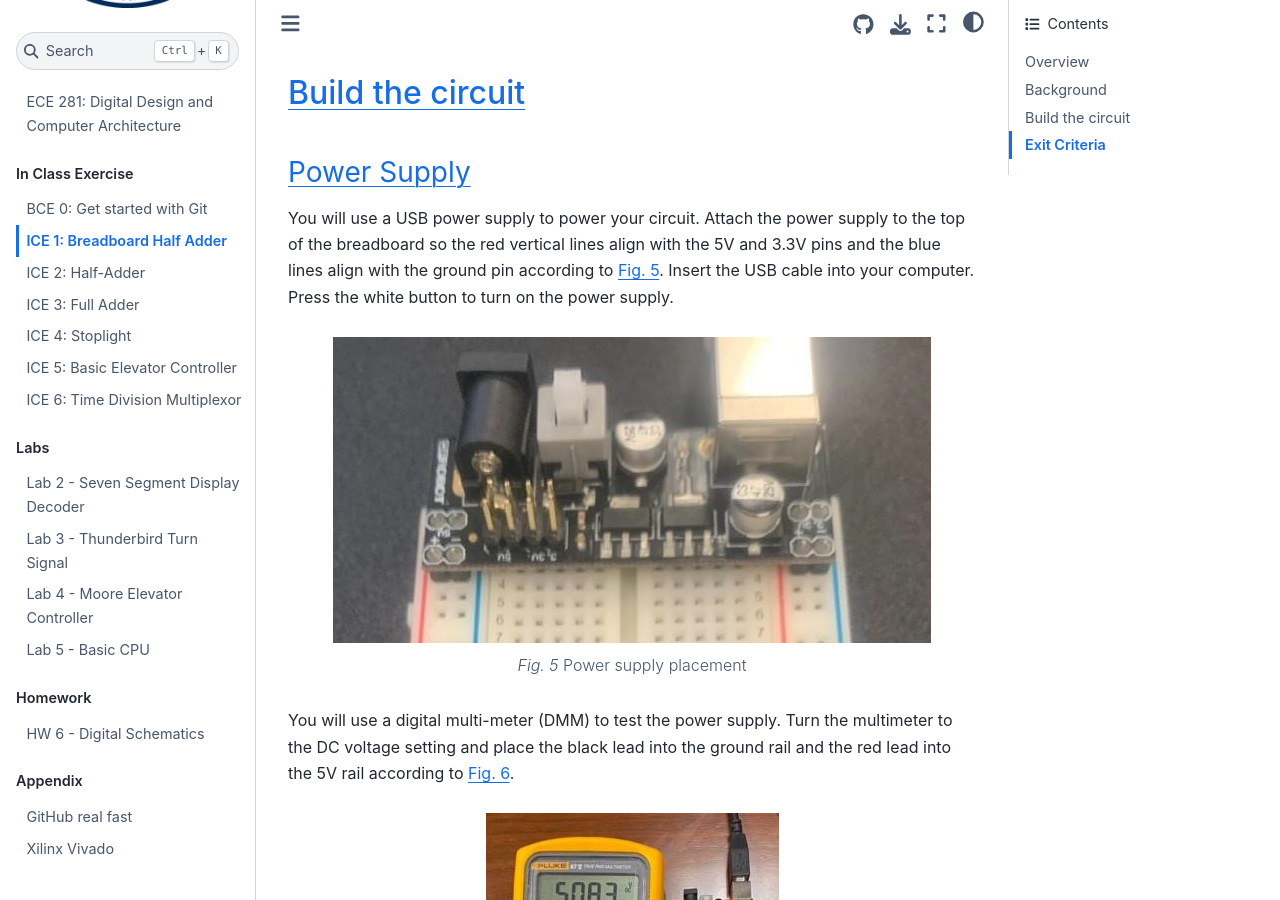
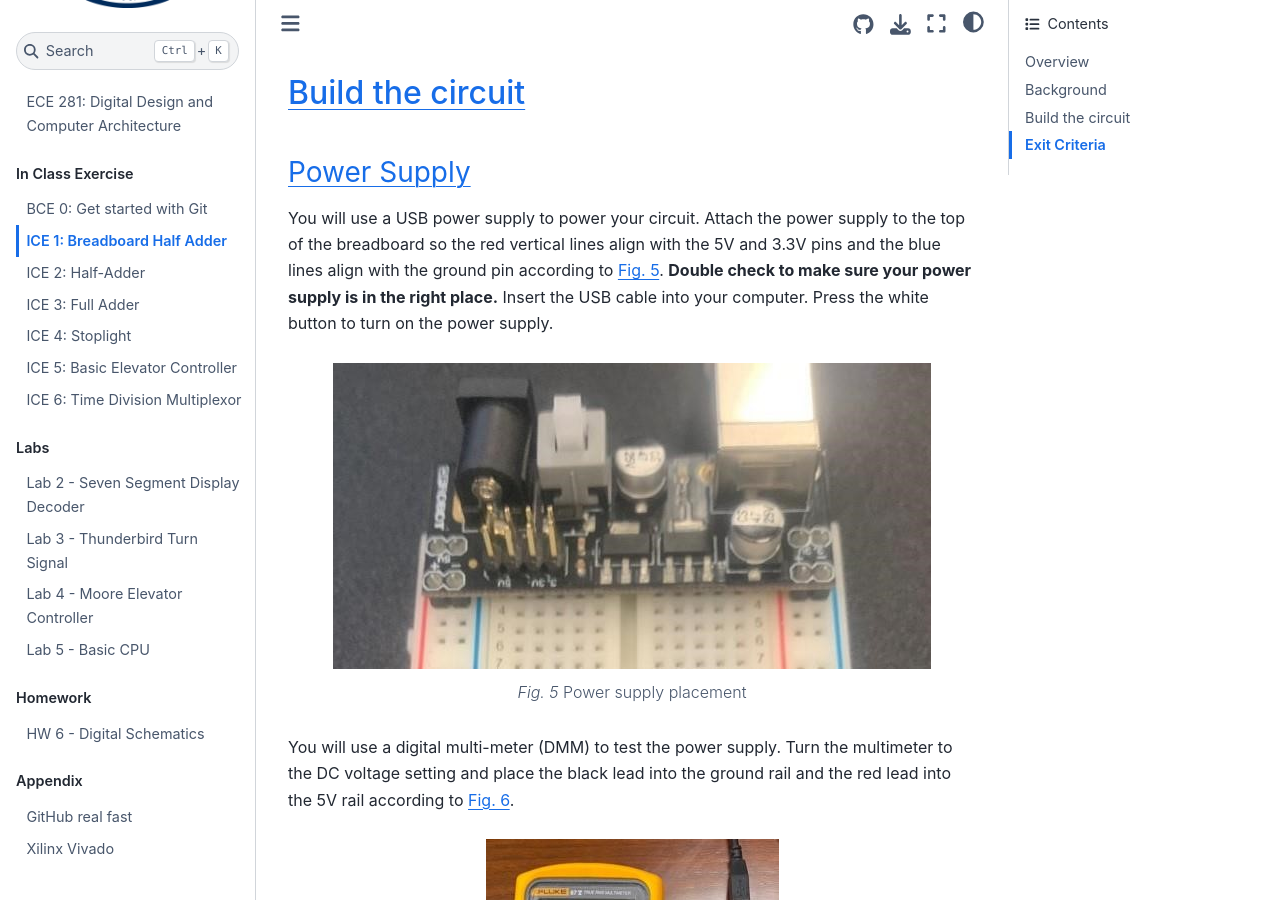
Before and after one commit to USAFA-ECE/ece281-book, a Jupyter Book: the page built from book/ICE/ICE1.md, in a window 1280 px wide and 900 px high, scrolled down 4620 px. Built offline with Jupyter Book 1.0.4 settings and Sphinx 7.4.7 and the Sphinx Book theme 1.1.4, drawn with Linux system fonts in a browser that asks for light colours; pages that are not in the unit, such as notebooks, are missing from menus; some of the changed text lies outside the part shown.

Commit message:
Update ICE1.md
Finished ICE1

````diff
--- a/book/ICE/ICE1.md
+++ b/book/ICE/ICE1.md
@@ -117,7 +117,7 @@
 You will use a USB power supply to power your circuit. Attach the
 power supply to the top of the breadboard so the red vertical lines
 align with the 5V and 3.3V pins and the blue lines align with the
-ground pin according to {numref}`power-supply-placement`. Insert the USB cable into your
+ground pin according to {numref}`power-supply-placement`. **Double check to make sure your power supply is in the right place.** Insert the USB cable into your
 computer. Press the white button to turn on the power supply.
 
 ```{figure} img/ice01_image5.jpg
@@ -154,7 +154,7 @@
 Pull-down resistor configuration
 ```
 
-{numref}'pull-down-resistor' shows how to connect the single pole double throw switches.
+Wire the switches according to the graphic below. Ensure your set up accomodates connections to the chips.
 
 ```{figure} img/ice01_image8.png
 ---
````
